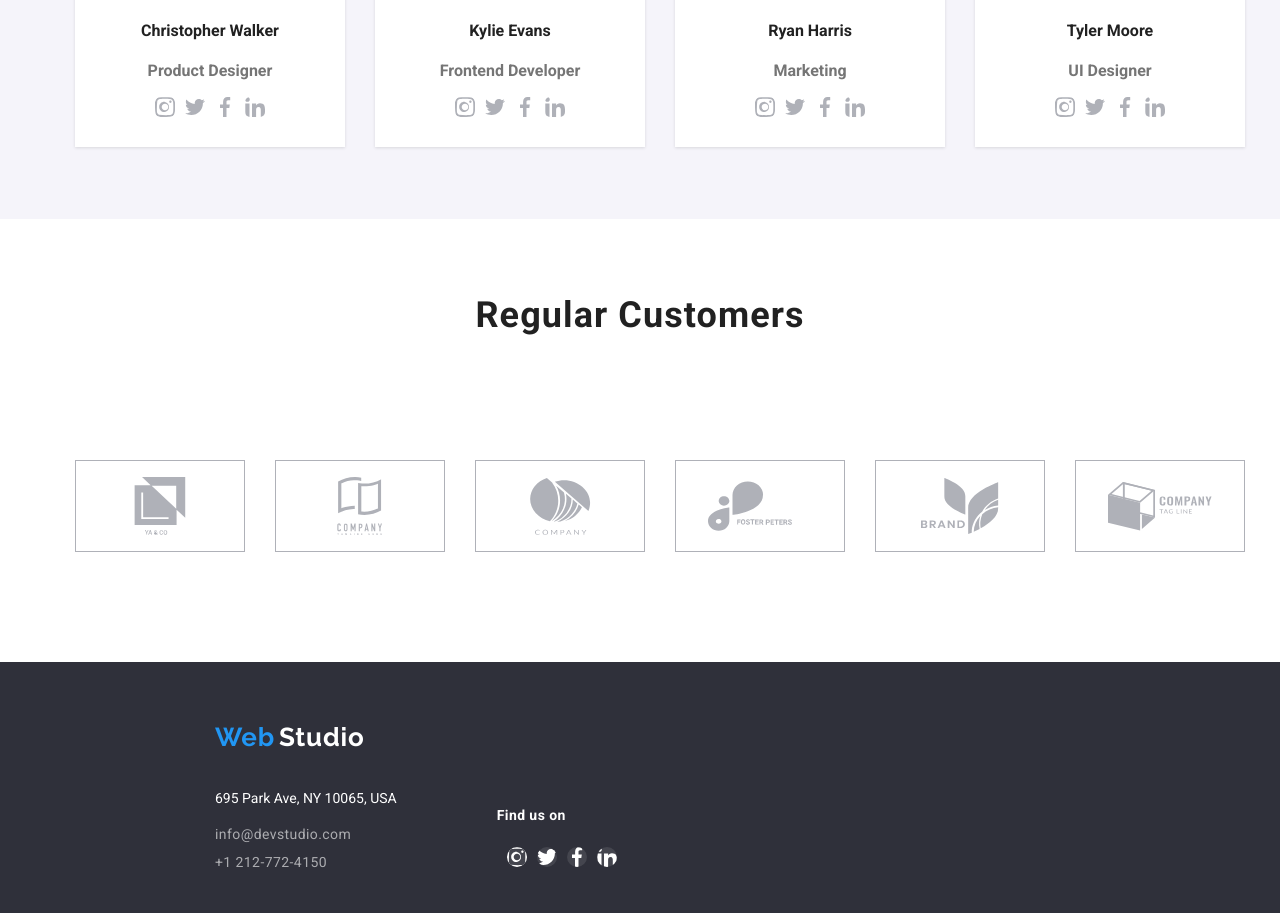
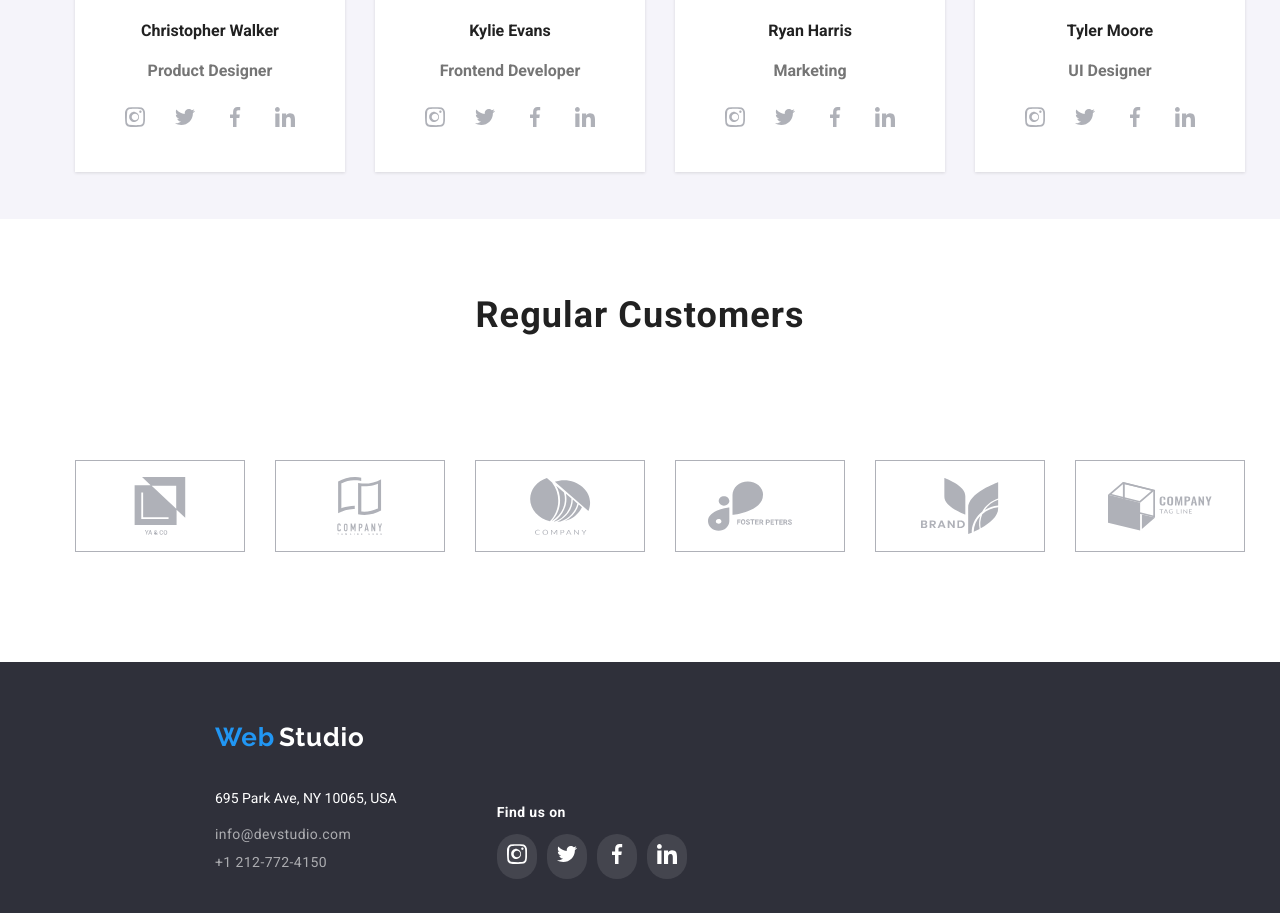
Before and after one commit to elisabeta-d/goit-markup-hw-04, a plain HTML site: page index.html in a window 1280 px wide. Shown: the part 2123-3036 px from the top of the page. Drawn offline with nearby package versions, Linux system fonts and the light colour scheme.

Commit message:
Added more style to icons

```diff
--- a/css/styles.css
+++ b/css/styles.css
@@ -297,25 +297,27 @@ li {
     letter-spacing: 3%;
     text-align: center;
 }
-.our-team-icons {
-    fill: #AFB1B8;
-    border-radius: 5px;
-    width: 20px;
-    height: 20px;
-    gap: 10px;
-}
-.our-team-icons:hover {
-    background-color: var(--hover-color);
-    fill: var(--white-color);
-    border-radius: 5px;
-}
+
 .ellipse {
     display: flex;
     justify-content: center;
     margin-top: 16px;
     margin-bottom: 30px;
+    gap: 10px;
+}
+.our-team-icons {
+    fill: #AFB1B8;
+    width: 20px;
+    height: 20px;
+}
+.team-social-icon {
+    padding: 10px;
     border-radius: 50px;
-    gap: 10px;
+}
+.team-social-icon:hover {
+    background-color: var(--hover-color);
+    fill: var(--white-color);
+    border-radius: 50px;
 }
 
 .regular-customer ul {
@@ -578,19 +580,20 @@ li {
 .footer-social-icon {
     fill: var(--white-color);
     display: flex;
-    padding: 10px;
     gap: 10px;
+}
+.icon-footer {
+    width: 20px;
+    height: 20px;
 }
 .social-icon {
     background-color: rgba(255, 255, 255, 0.1);
-    border-radius: 10px;
-    width: 20px;
-    height: 20px;
-    gap: 10px;
+    padding: 10px;
+    border-radius: 50px;
 }
-.footer-social-icon :hover {
+.social-icon:hover {
     background-color: var(--hover-color);
     fill: var(--white-color);
-    border-radius: 10px;
+    border-radius: 50px;
 
 }
--- a/index.html
+++ b/index.html
@@ -111,18 +111,29 @@
                     <p class="description">Product Designer</p>
 
                     <div class="ellipse">
+                        <div class="team-social-icon">
                             <svg class="our-team-icons">
                                 <use href="./symbol-defs.svg#icon-instagram">
                             </svg>
+                        </div>
+
+                        <div class="team-social-icon">
                             <svg class="our-team-icons">
                                 <use href="./symbol-defs.svg#icon-twitter">
                             </svg>
+                        </div>
+
+                        <div class="team-social-icon">
                             <svg class="our-team-icons">
                                 <use href="./symbol-defs.svg#icon-facebook">
                             </svg>
+                        </div>
+
+                        <div class="team-social-icon">
                             <svg class="our-team-icons">
                                 <use href="./symbol-defs.svg#icon-linkedin">
                             </svg>
+                        </div>
                     </div>
                 </li>
 
@@ -132,18 +143,29 @@
                     <p class="description">Frontend Developer</p>
 
                     <div class="ellipse">
+                        <div class="team-social-icon">
                             <svg class="our-team-icons">
                                 <use href="./symbol-defs.svg#icon-instagram">
                             </svg>
+                        </div>
+
+                        <div class="team-social-icon">
                             <svg class="our-team-icons">
                                 <use href="./symbol-defs.svg#icon-twitter">
                             </svg>
+                        </div>
+
+                        <div class="team-social-icon">
                             <svg class="our-team-icons">
                                 <use href="./symbol-defs.svg#icon-facebook">
                             </svg>
+                        </div>
+
+                        <div class="team-social-icon">
                             <svg class="our-team-icons">
                                 <use href="./symbol-defs.svg#icon-linkedin">
                             </svg>
+                        </div>
                     </div>
 
                 </li>
@@ -154,18 +176,29 @@
                     <p class="description">Marketing</p>
 
                     <div class="ellipse">
+                        <div class="team-social-icon">
                             <svg class="our-team-icons">
                                 <use href="./symbol-defs.svg#icon-instagram">
                             </svg>
+                        </div>
+
+                        <div class="team-social-icon">
                             <svg class="our-team-icons">
                              <use href="./symbol-defs.svg#icon-twitter">
                             </svg>
+                        </div>
+
+                        <div class="team-social-icon">
                             <svg class="our-team-icons">
                                 <use href="./symbol-defs.svg#icon-facebook">
                             </svg>
+                        </div>
+
+                        <div class="team-social-icon">
                             <svg class="our-team-icons">
                                 <use href="./symbol-defs.svg#icon-linkedin">
                             </svg>
+                        </div>
                     </div>
 
                 </li>
@@ -176,18 +209,29 @@
                     <p class="description">UI Designer</p>
 
                     <div class="ellipse">
+                        <div class="team-social-icon">
                             <svg class="our-team-icons">
                                 <use href="./symbol-defs.svg#icon-instagram">
                             </svg>
+                        </div>
+
+                        <div class="team-social-icon">
                             <svg class="our-team-icons">
                                 <use href="./symbol-defs.svg#icon-twitter">
                             </svg>
+                        </div>
+
+                        <div class="team-social-icon">
                             <svg class="our-team-icons">
                                 <use href="./symbol-defs.svg#icon-facebook">
                             </svg>
+                        </div>
+
+                        <div class="team-social-icon">
                             <svg class="our-team-icons">
                                 <use href="./symbol-defs.svg#icon-linkedin">
                             </svg>
+                        </div>
                     </div>
 
                 </li>
@@ -242,18 +286,29 @@
         <div class="footer-child-container">
             <h3>Find us on</h3>
          <div class="footer-social-icon">
-                <svg class="social-icon">
+                <div class="social-icon">
+                    <svg class="icon-footer">
                         <use href="./symbol-defs.svg#icon-instagram">
                     </svg>
-            <svg class="social-icon">
+                </div>
+
+                <div class="social-icon">
+                    <svg class="icon-footer">
                         <use href="./symbol-defs.svg#icon-twitter">
                     </svg>
-            <svg class="social-icon">
+                </div>
+
+                <div class="social-icon">
+                    <svg class="icon-footer">
                         <use href="./symbol-defs.svg#icon-facebook">
                     </svg>
-            <svg class="social-icon">
+                </div>
+
+                <div class="social-icon">
+                    <svg class="icon-footer">
                         <use href="./symbol-defs.svg#icon-linkedin">
                     </svg>
+                </div>
         </div>
         </div>
     </div>
```
Also changed, not shown: portfolio.html (+16 -4 lines). Lines whose indentation alone changed are shown as unchanged.
